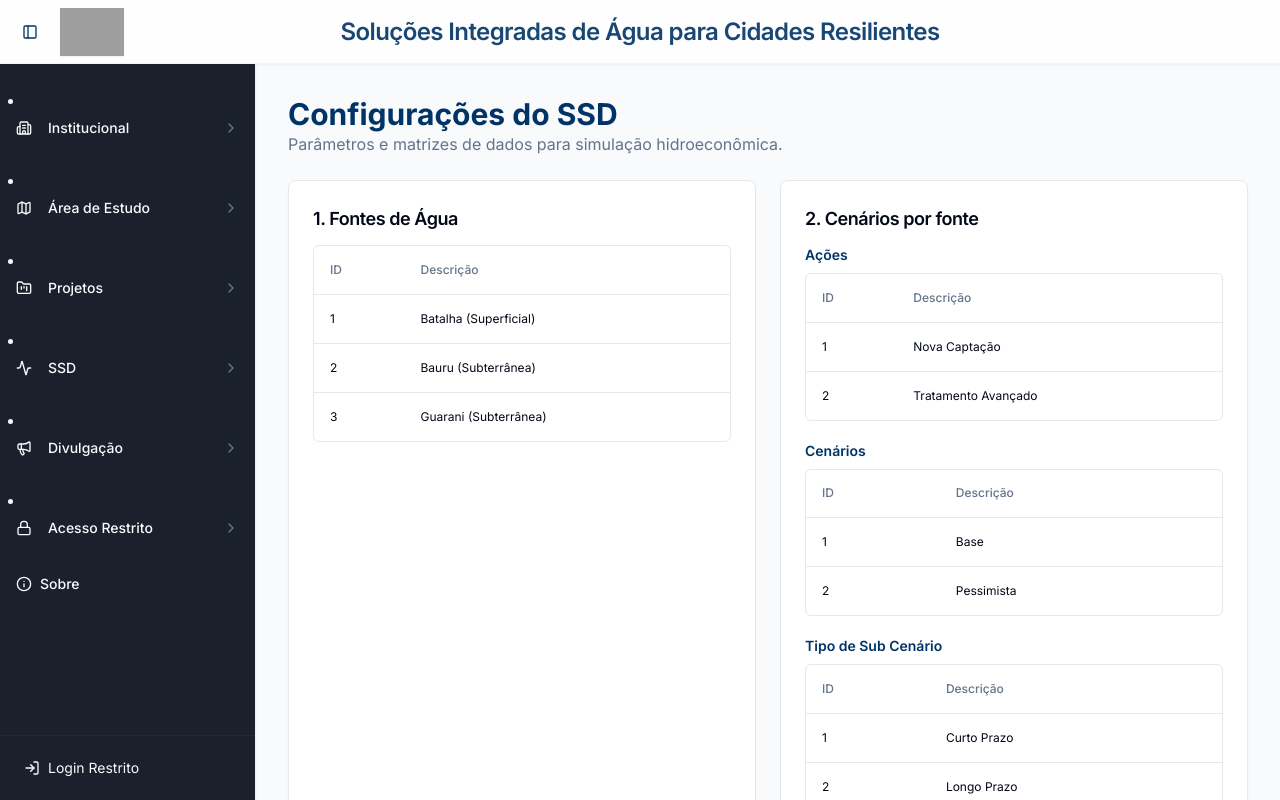
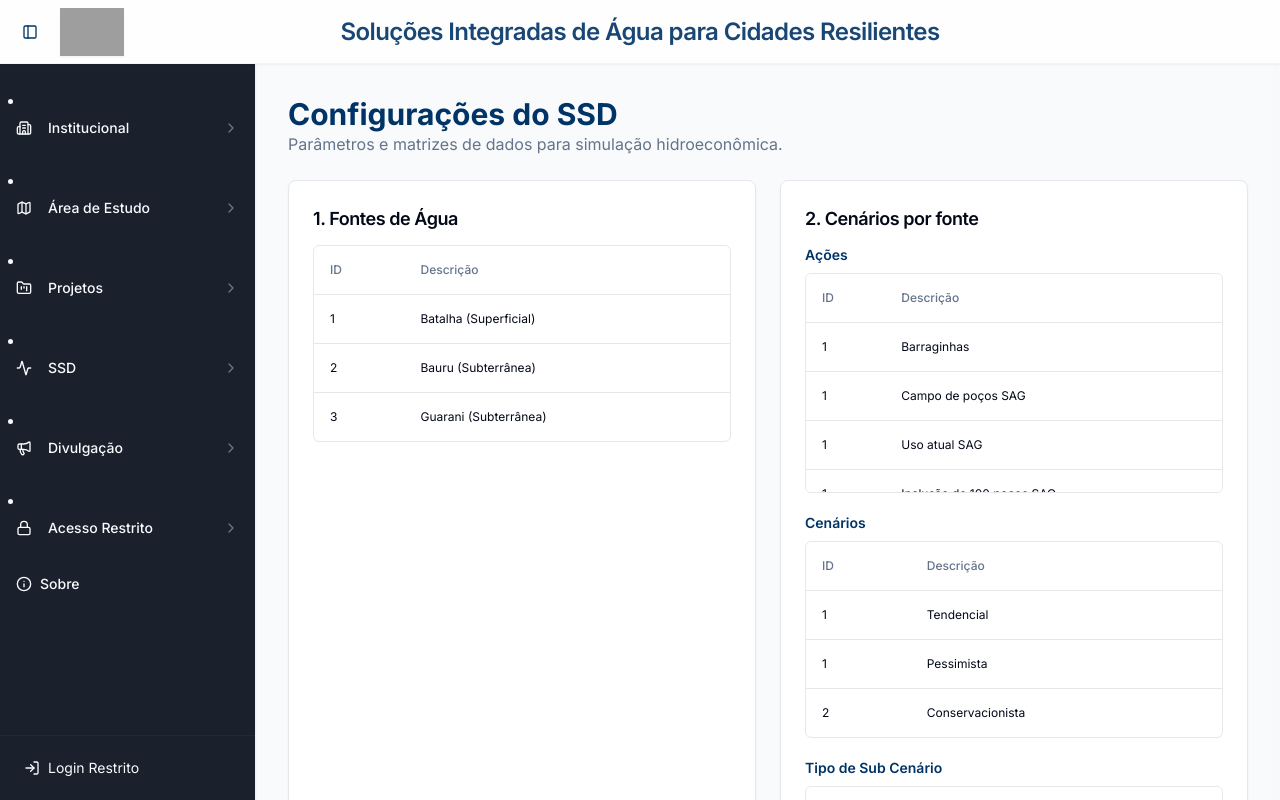
Before and after one commit to wlibrelon/ssd_sacre_v2, a React (Vite) app: page /ssd/configuracoes in a window 1280 px wide. Built offline with nearby package versions, Linux system fonts and the light colour scheme; grey boxes are pictures that could not be loaded.

Commit message:
Auto-commit after full sync (build simulation)

```diff
--- a/src/pages/ssd/Configuracoes.tsx
+++ b/src/pages/ssd/Configuracoes.tsx
@@ -21,24 +21,31 @@ const FONTES = [
   { id: 3, desc: 'Guarani (Subterrânea)' },
 ]
 const ACOES = [
-  { id: 1, desc: 'Nova Captação' },
-  { id: 2, desc: 'Tratamento Avançado' },
+  { id: 1, desc: 'Barraginhas' },
+  { id: 1, desc: 'Campo de poços SAG' },
+  { id: 1, desc: 'Uso atual SAG' },
+  { id: 1, desc: 'Inclusão de 100 poços SAG' },
+  { id: 2, desc: 'Uso atual SAB' },
 ]
 const CENARIOS = [
-  { id: 1, desc: 'Base' },
-  { id: 2, desc: 'Pessimista' },
+  { id: 1, desc: 'Tendencial' },
+  { id: 1, desc: 'Pessimista' },
+  { id: 2, desc: 'Conservacionista' },
 ]
 const SUB = [
-  { id: 1, desc: 'Curto Prazo' },
-  { id: 2, desc: 'Longo Prazo' },
+  { id: 1, desc: 'Clima' },
+  { id: 1, desc: 'Uso da Terra Batalha' },
+  { id: 1, desc: 'Uso da Terra Bauru' },
+  { id: 2, desc: 'Condutividade SAG' },
 ]
 const PERDAS = [
   { desc: 'Atual', val: '30%' },
   { desc: 'Reduzida', val: '15%' },
 ]
 const DEMANDAS = [
-  { id: 1, desc: 'Tendência Histórica' },
-  { id: 2, desc: 'Acelerada' },
+  { id: 1, desc: 'Tendencial' },
+  { id: 1, desc: 'Acelerada' },
+  { id: 2, desc: 'Reduzida' },
 ]
 
 const DataPanel = ({ title, data, cols }: { title?: string; data: any[]; cols: string[] }) => (
```
Also changed, not shown: .skip.config.json.
